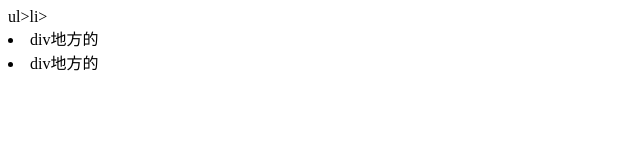
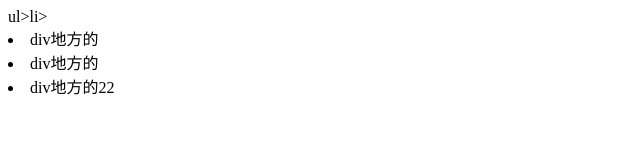
Before and after one commit to yeliya166/zhb, a plain HTML site: page index.html in a window 1280 px wide. Shown: the whole page, without its empty margins (0-640 px from the left). Drawn offline with Linux system fonts and the light colour scheme.

Commit message:
index.html add

```diff
--- a/index.html
+++ b/index.html
@@ -10,5 +10,6 @@
 			<li>div地方的</li>
 		</div>
 		<li>div地方的</li>
+		<li>div地方的22</li>
 	</body>
 </html>
```
